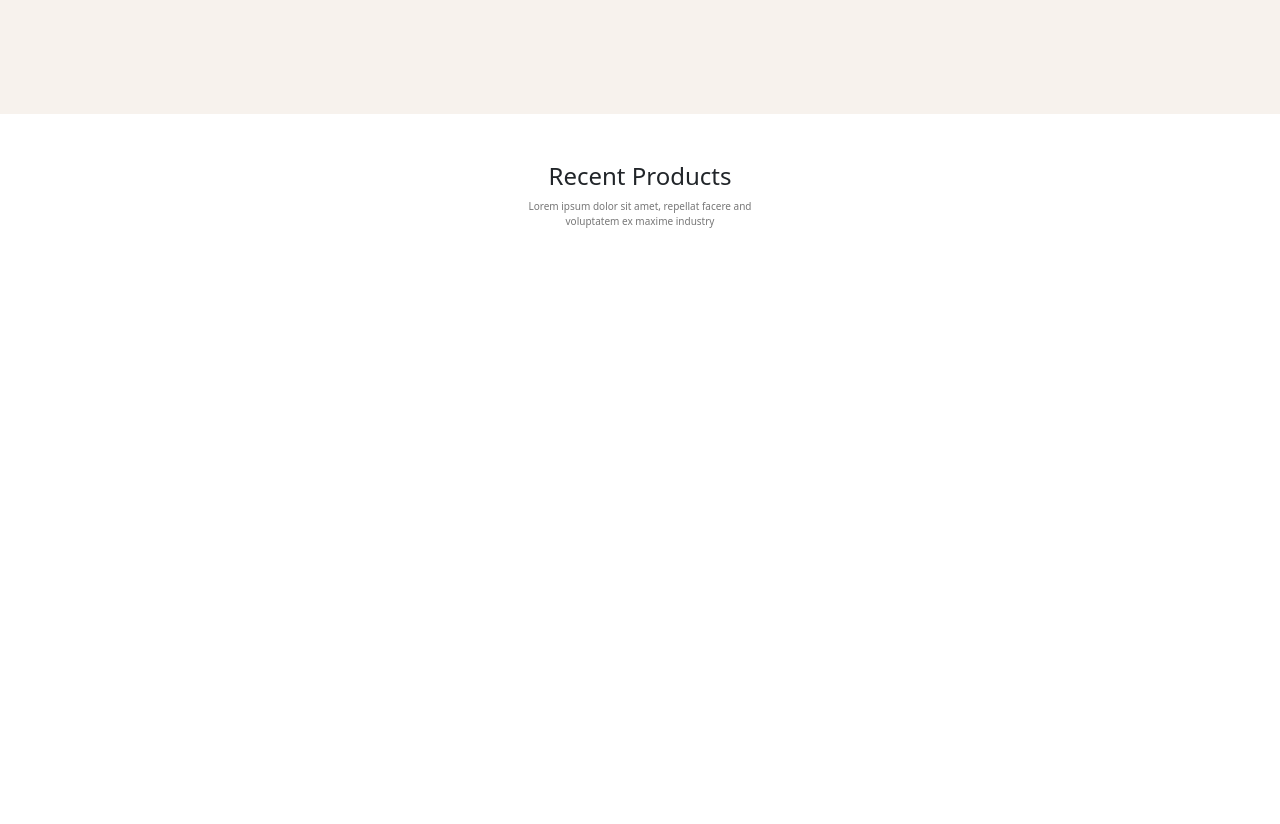
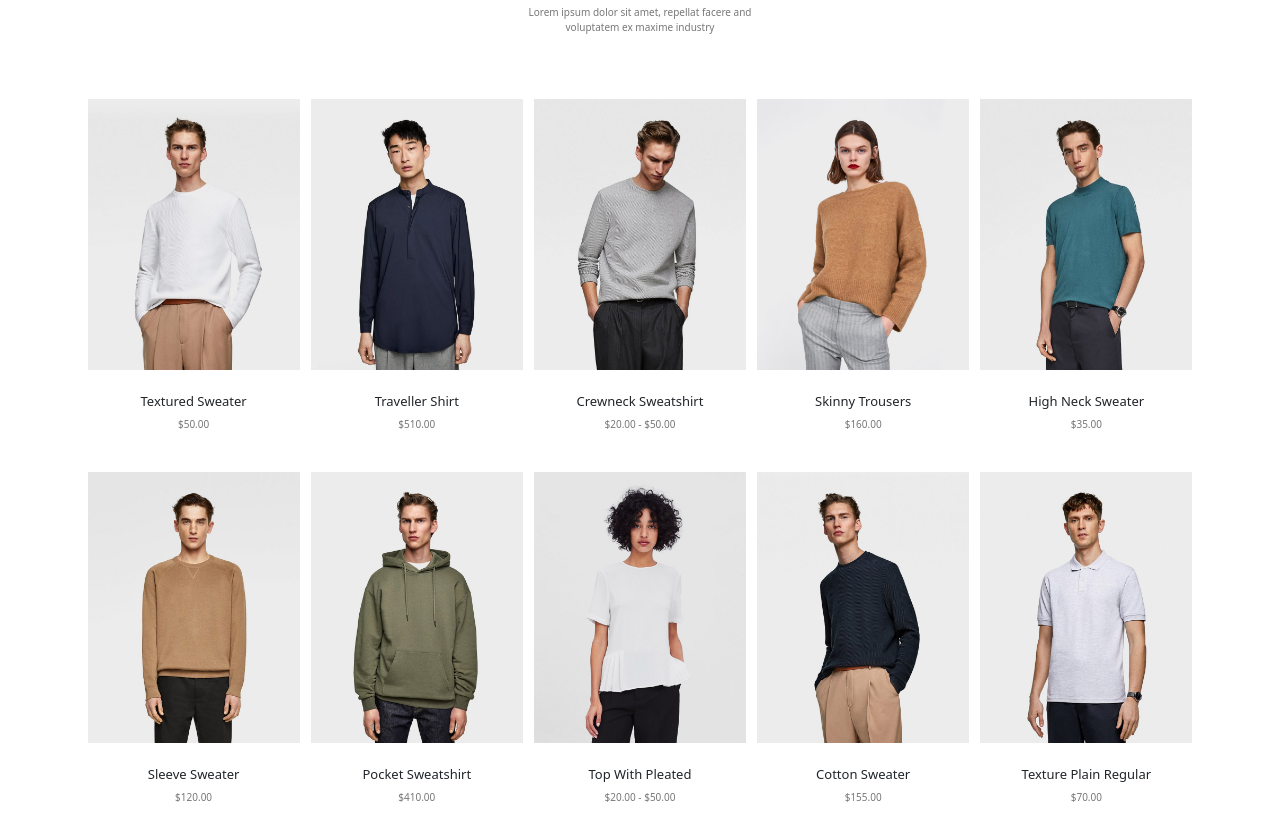
Before and after one commit to assbaimane/E-shop-Website-with-Night-Mode, a website with bundled scripts: page index.html in a window 1280 px wide. Shown: the part 2126-2950 px from the top of the page. Built offline with nearby package versions, Linux system fonts and the light colour scheme; files whose address does not match are found by name.

Commit message:
JS - Recent product functionality - Products are added automatically with a script

```diff
--- a/index.html
+++ b/index.html
@@ -133,13 +133,12 @@
     </section>
 
     <!--------------------------- SECTION SHOP --------------------------->
-    <section id="Shop">
+    <section id="Shop" class="container mb-5">
         <div class="pt-5 pb-5">
                 <h2>Recent Products</h2>
                 <p>Lorem ipsum dolor sit amet, repellat facere and <br> voluptatem ex maxime industry</p>
         </div>
-        <div class="row">
-            <div id="productGrid"></div>
+        <div id="productGrid" class="row"></div>
         </div>
     </section>
 
--- a/public/js/class.js
+++ b/public/js/class.js
@@ -0,0 +1,25 @@
+class Clothes{
+    constructor(name,oldprice,price,src,srchover) {
+      this.name = name;
+      this.oldprice = oldprice;
+      this.price = price;
+      this.src = src;
+      this.srchover = srchover;
+    }
+
+    addItem(){
+        let itemToAdd = document.createElement("div")
+        itemToAdd.classList.add("col-25","mx-auto","mb-4")
+        itemToAdd.innerHTML= `
+            <div class="mb-4">
+                <img src=${this.src} class="img-fluid" alt="clothes pic">
+            </div>
+            <div class="text-center">
+                <h4>${this.name}</h4>
+                <p>${this.price}</p>
+            </div>`
+        productGrid.appendChild(itemToAdd)
+    }
+  }
+
+export {Clothes}
--- a/public/js/main.js
+++ b/public/js/main.js
@@ -1,3 +1,5 @@
+//------------------------------ HEADER ------------------------------
+
 // NavBar change color management
 let navBar = document.querySelector("nav");
 let logoBar = document.querySelector(".navLogo img");
@@ -30,10 +32,34 @@ nightMode.addEventListener("click", () => {
     });
 })
 
-
 // Login Modal
 let userButton = document.querySelector(".fa-user");
 userButton.addEventListener("click", () => {
     userButton.dataBsToggle = "modal"
     userButton.dataBsTarget = "#exampleModal"
 });
+
+
+//-------------------------  SECTION SHOP -------------------------
+
+import {Clothes} from "./class.js"
+
+// Product creation
+var productGrid = document.querySelector("#productGrid");
+let clothes = [
+    new Clothes("Textured Sweater","","$50.00","./public/img/fashion/fashion-recent-products-01-1-1.jpg","./public/img/fashion/fashion-recent-products-01-a-1-1.jpg"),
+    new Clothes("Traveller Shirt","","$510.00","./public/img/fashion/fashion-recent-products-02-1-1.jpg","./public/img/fashion/fashion-recent-products-02-a-1-1-1.jpg"),
+    new Clothes("Crewneck Sweatshirt","","$20.00 - $50.00","./public/img/fashion/fashion-recent-products-01-b.jpg","./public/img/fashion/fashion-recent-products-03-a-1-1.jpg"),
+    new Clothes("Skinny Trousers","$200.00","$160.00","./public/img/fashion/fashion-recent-products-04.jpg","./public/img/fashion/fashion-recent-products-04-a-1.jpg"),
+    new Clothes("High Neck Sweater","$40.00","$35.00","./public/img/fashion/fashion-recent-products-05-1.jpg","./public/img/fashion/fashion-recent-products-05-a-1.jpg"),
+    // Row 2
+    new Clothes("Sleeve Sweater","$140.00","$120.00","./public/img/fashion/fashion-recent-products-06-1.jpg","./public/img/fashion/fashion-recent-products-06-a-1.jpg"),
+    new Clothes("Pocket Sweatshirt","","$410.00","./public/img/fashion/fashion-recent-products-07-1.jpg","./public/img/fashion/fashion-recent-products-07-a-1.jpg"),
+    new Clothes("Top With Pleated","","$20.00 - $50.00","./public/img/fashion/fashion-recent-products-08-1.jpg","./public/img/fashion/fashion-recent-products-08-a.jpg"),
+    new Clothes("Cotton Sweater","$180.00","$155.00","./public/img/fashion/fashion-recent-products-01-d.jpg","./public/img/fashion/fashion-recent-products-09-a-1-1.jpg"),
+    new Clothes("Texture Plain Regular","$85.00","$70.00","./public/img/fashion/fashion-recent-products-10-1.jpg","./public/img/fashion/fashion-recent-products-10-a-1.jpg")
+];
+
+clothes.forEach(element => {
+    element.addItem();
+});
--- a/src/sass/style.sass
+++ b/src/sass/style.sass
@@ -51,12 +51,12 @@ body
         justify-content: space-around
 
 section
-    height: 100vh
 .beige
     height: 80vh
     background-color: $beige
 
 #Home
+    height: 100vh
     display: flex
     position: relative
     background-image: url("../img/collect/one-page-slider-01.jpg")
@@ -100,6 +100,8 @@ section
 #Shop,#Testimonials,#Journal
     justify-content: center
     text-align: center
+    .col-25
+        width: 19% //1% for margin
 
 #Testimonials
     #testimonialCarousel
```
Also changed, not shown: favicon.ico (added), public/css/style.css, 1 other file.
